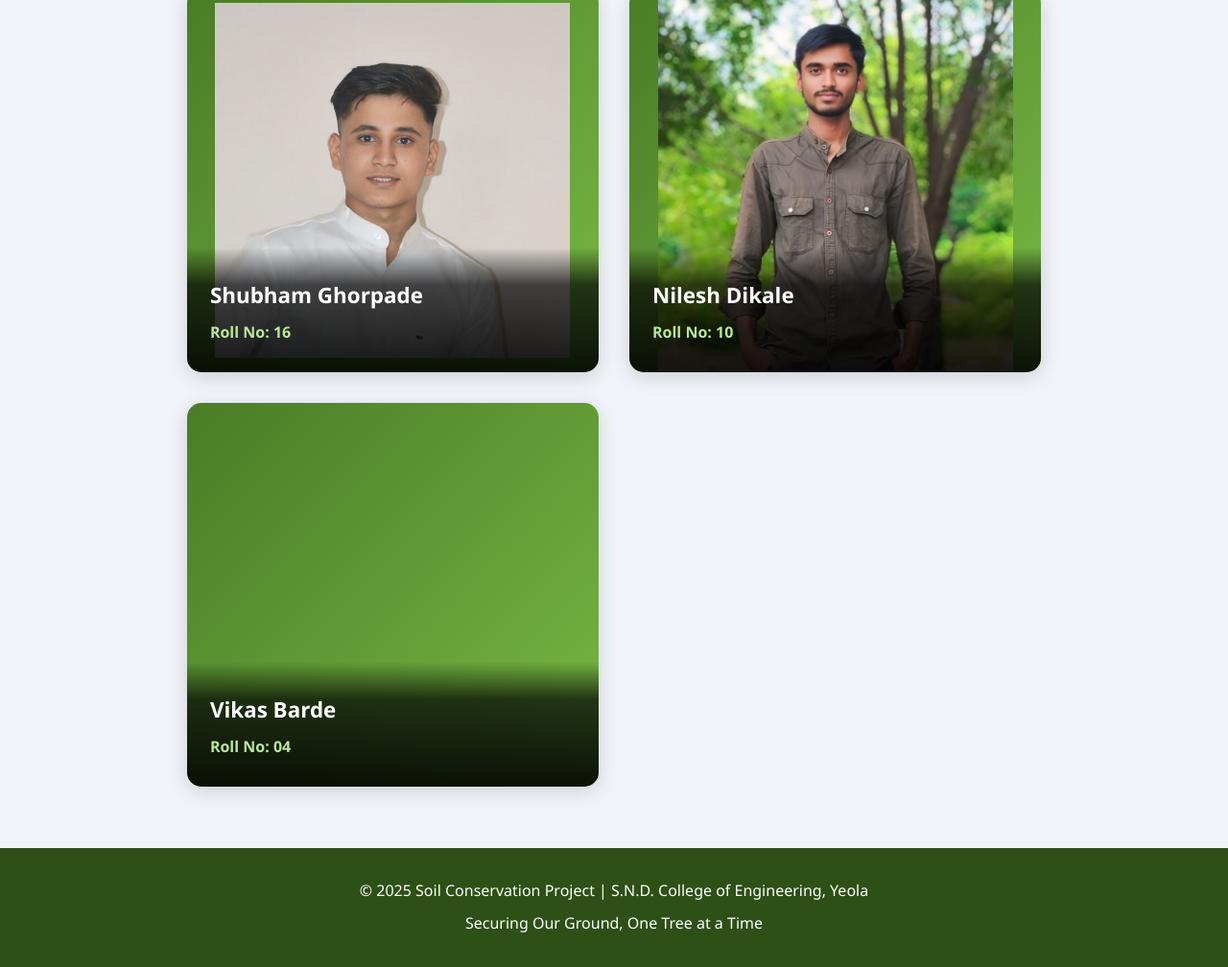
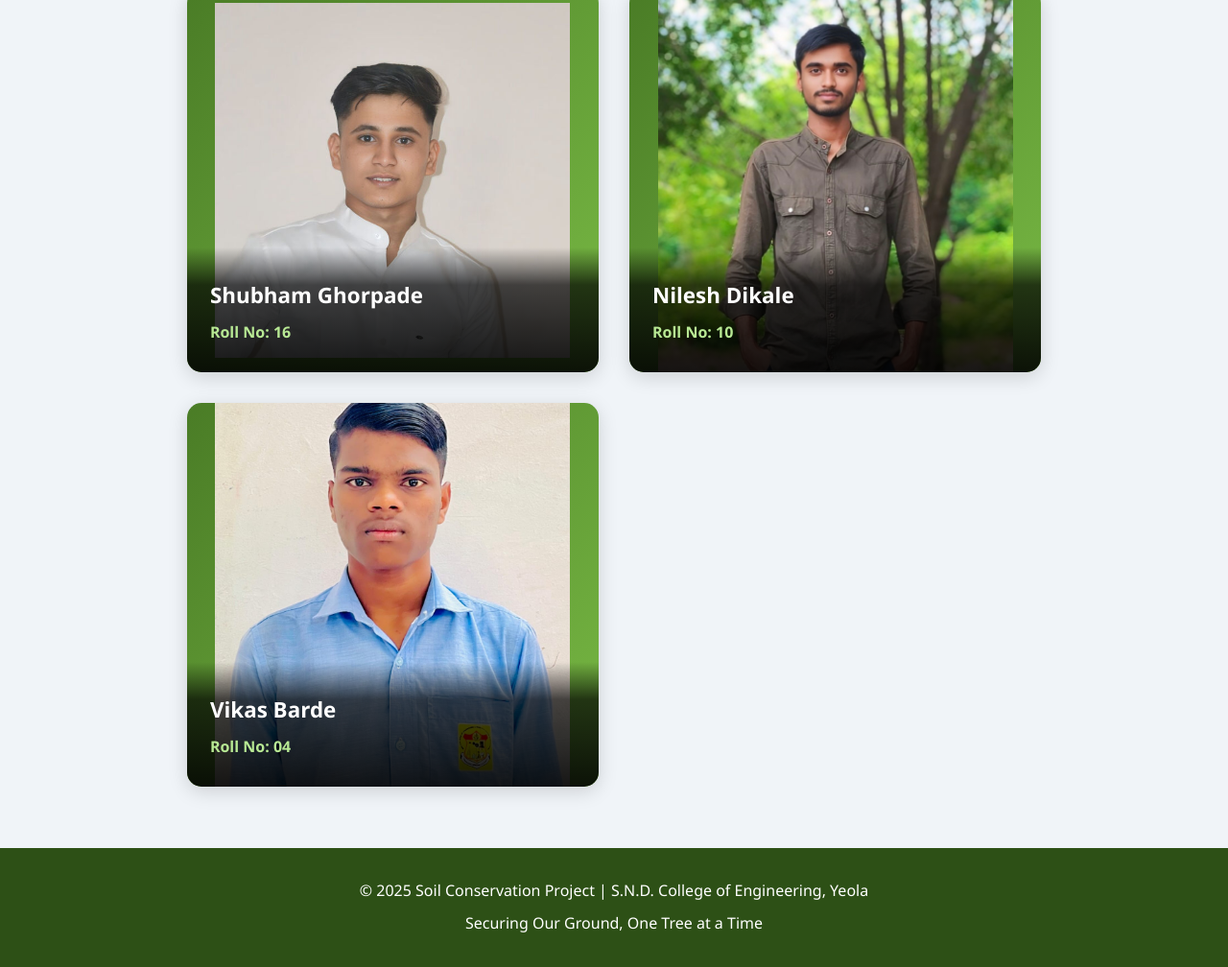
Before and after one commit to Aawesansari/cep, a plain HTML site: page aboutus.html in a window 1280 px wide. Shown: the part 740-1748 px from the top of the page at 96% size. Drawn offline with Linux system fonts and the light colour scheme.

Commit message:
Update aboutus.html

```diff
--- a/aboutus.html
+++ b/aboutus.html
@@ -217,7 +217,7 @@
 
             <!-- Team Member 5 -->
             <div class="team-card">
-                <div class="team-photo"><img src="Team/Vikas.jpg
+                <div class="team-photo"><img src="Cimg/vikas.jpg
 " alt=""></div>
                 <div class="team-overlay">
                     <div class="team-name">Vikas Barde</div>
```
